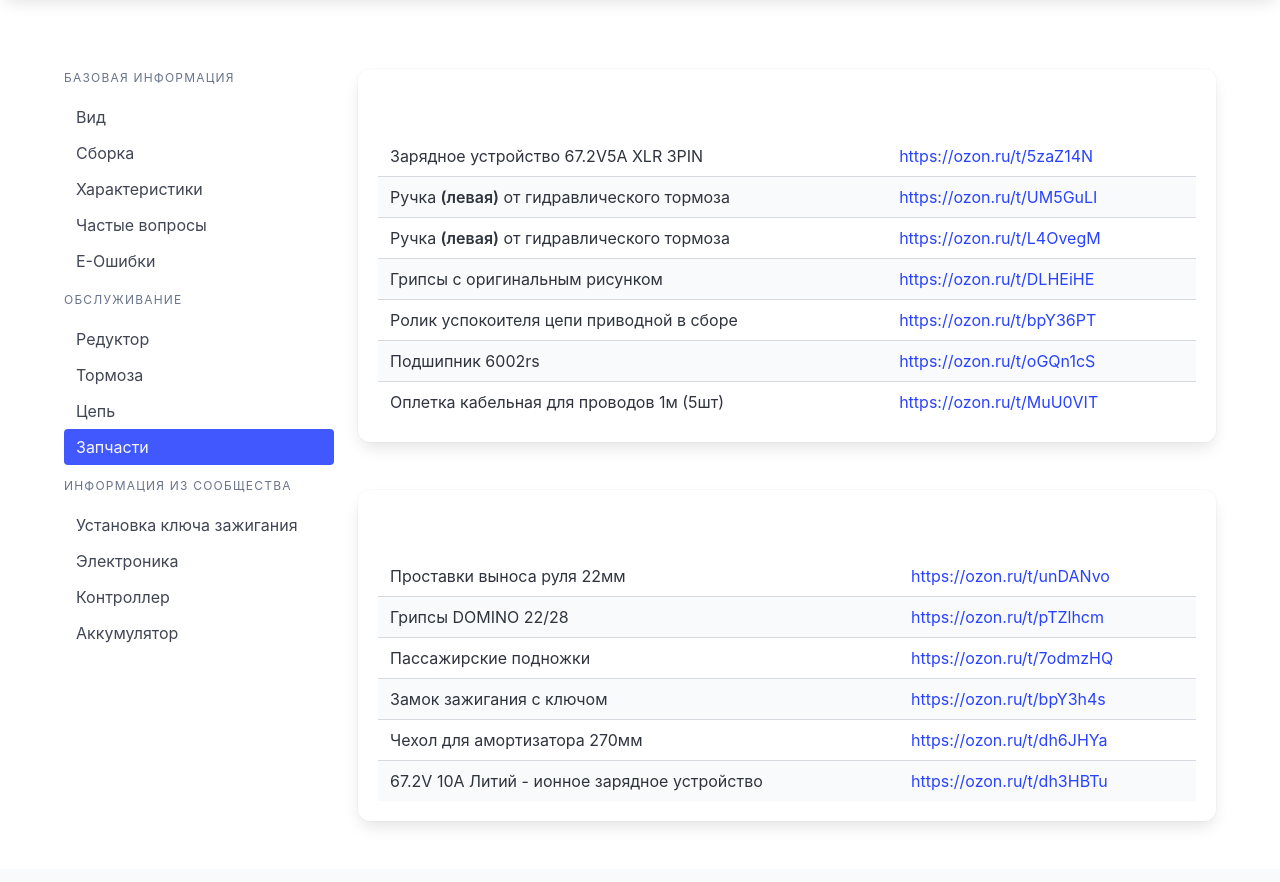
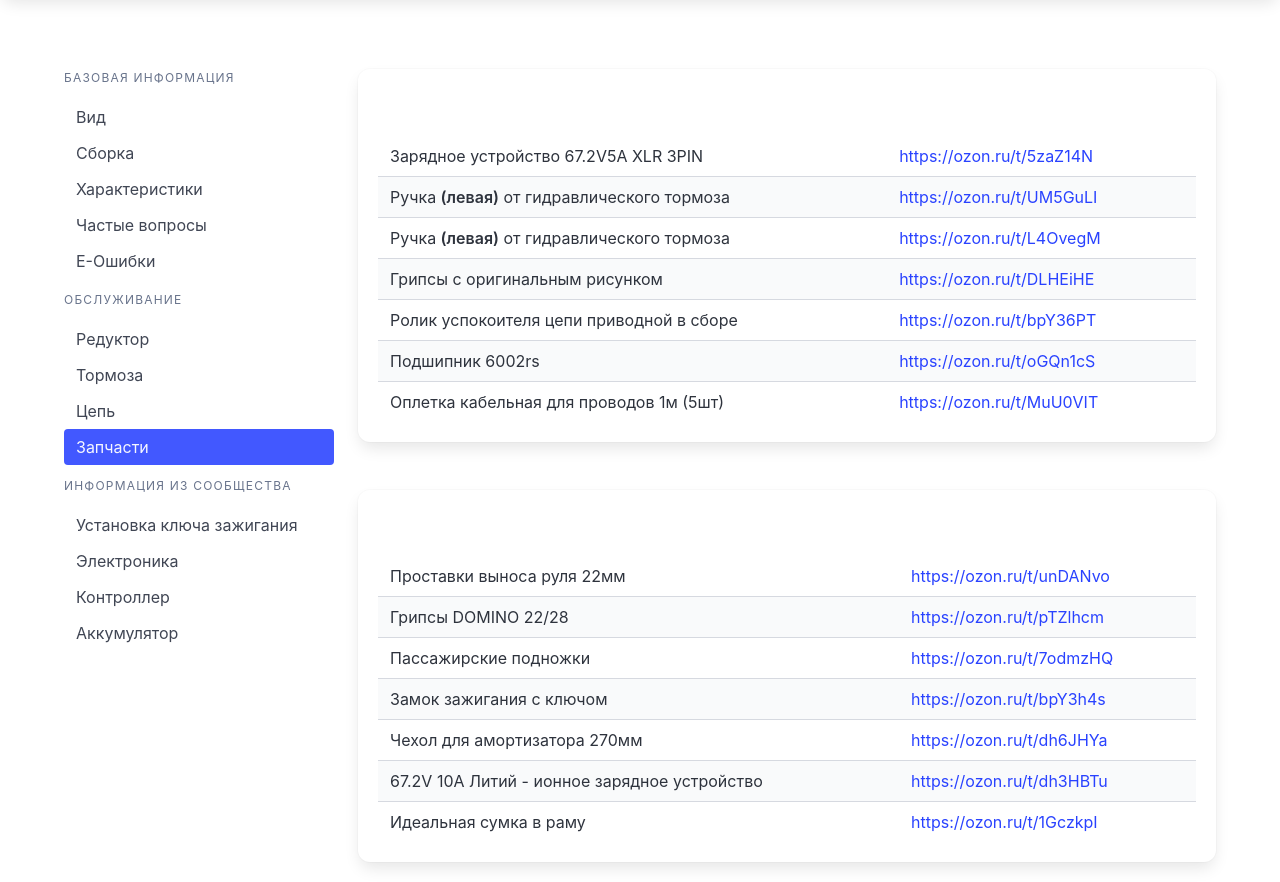
Before and after one commit to Ve5os/Kugoo_Wish_02_Pro, a plain HTML site: page pages/repair.html in a window 1280 px wide. Shown: the part 70-952 px from the top of the page. Drawn offline with nearby package versions, Linux system fonts and the light colour scheme.

Commit message:
Сумка

```diff
--- a/pages/repair.html
+++ b/pages/repair.html
@@ -163,6 +163,10 @@
             <td>67.2V 10A Литий - ионное зарядное устройство</td>
             <td><a href="https://ozon.ru/t/dh3HBTu" target="_blank">https://ozon.ru/t/dh3HBTu</a></td>
           </tr>
+           <tr>
+            <td>Идеальная сумка в раму</td>
+            <td><a href="https://ozon.ru/t/dh3HBTu" target="_blank">https://ozon.ru/t/1GczkpI</a></td>
+          </tr>
 
 
         </tbody>
```
